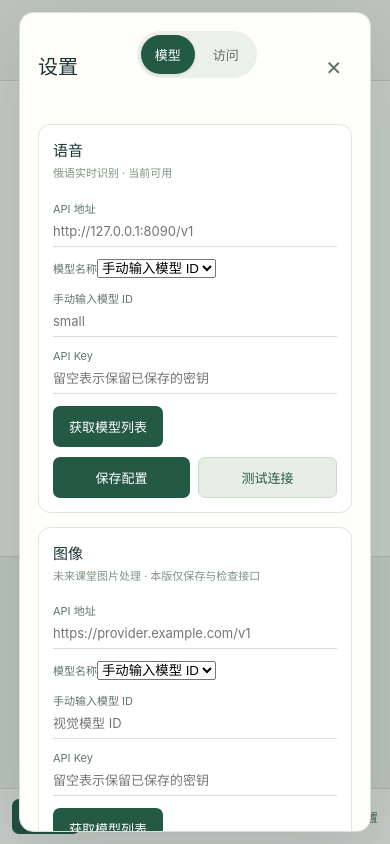
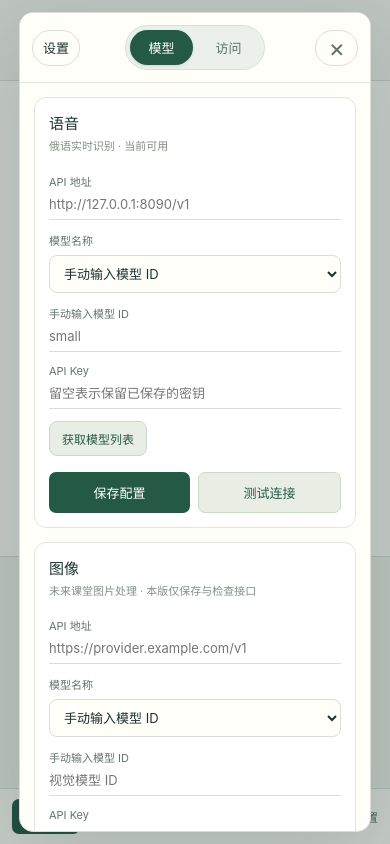
Before and after one commit to Ran-ying/ru-class, a website: page apps/web/index.html in a window 390 px wide. Both pictures are taken after a click on the button "设置". Drawn offline with Linux system fonts and the light colour scheme; no server answers.

Commit message:
style: keep title, center capsule tabs and close fixed while settings body scrolls

```diff
--- a/apps/web/style.css
+++ b/apps/web/style.css
@@ -56,3 +56,28 @@ main{grid-template-rows:minmax(0,1fr)}
 #worker-detail{margin:8px 0 0}
 #panel-access .settings-help{margin:0 0 18px}
 @media(max-width:500px){#settings{padding:18px}.model-card{padding:14px}.model-actions{gap:8px}}
+
+/* v0.1.4 — fixed settings header; only the panel below it scrolls. */
+#settings{width:min(570px,calc(100% - 24px));max-height:calc(100dvh - 24px);padding:0;overflow:hidden}
+#settings[open]{display:flex;flex-direction:column}
+#settings .settings-heading{position:relative;z-index:2;flex:none;display:grid;grid-template-columns:minmax(68px,1fr) minmax(142px,1.8fr) minmax(68px,1fr);align-items:center;gap:10px;padding:16px 20px;margin:0;background:#fffef9;border-bottom:1px solid #e0e5dc}
+#settings .settings-heading h2{font-size:15px;font-weight:500;justify-self:start;border:1px solid #d8dfd7;border-radius:999px;padding:10px 15px;line-height:18px;margin:0;white-space:nowrap}
+#settings .settings-heading form{justify-self:end;margin:0}
+#settings .settings-heading .close-button{border:1px solid #d8dfd7;border-radius:999px;background:#fffef9;min-width:42px;min-height:40px;line-height:18px;padding:8px 12px;display:grid;place-items:center}
+#settings .settings-heading .close-button:hover{background:#e9eee5}
+#settings .settings-tabs{margin:0;min-width:0;justify-self:stretch;border:1px solid #d8dfd7;background:#ecf0ea}
+#settings .settings-tab{padding:8px 9px}
+#settings .settings-body{min-height:0;overflow-y:auto;overscroll-behavior:contain;flex:1;padding:20px;scrollbar-gutter:stable}
+#settings select{width:100%;font:inherit;font-size:13px;color:#183330;background:#fffef9;border:1px solid #d8dfd7;border-radius:8px;padding:9px 30px 9px 10px;margin-top:7px}
+#settings select:focus-visible{outline:2px solid #4e9475;outline-offset:2px}
+#settings .model-discovery{display:flex;align-items:center;gap:12px;margin:6px 0 16px;flex-wrap:wrap}
+#settings .model-discovery button{background:#e9eee5;color:#245946;border:1px solid #cbd9cd;border-radius:8px;padding:8px 12px;font-size:12px}
+#settings .model-discovery button:disabled{opacity:.5}
+#settings .model-discovery span{color:#738177;font-size:11px;overflow-wrap:anywhere;flex:1;min-width:0}
+#settings .model-card label[hidden]{display:none!important}
+@media(max-width:500px){
+ #settings .settings-heading{padding:12px;gap:6px;grid-template-columns:minmax(60px,1fr) minmax(128px,1.6fr) minmax(42px,1fr)}
+ #settings .settings-heading h2{padding:8px 10px;font-size:13px}
+ #settings .settings-heading .close-button{min-width:38px;min-height:36px}
+ #settings .settings-body{padding:14px;scrollbar-gutter:auto}
+}
```
